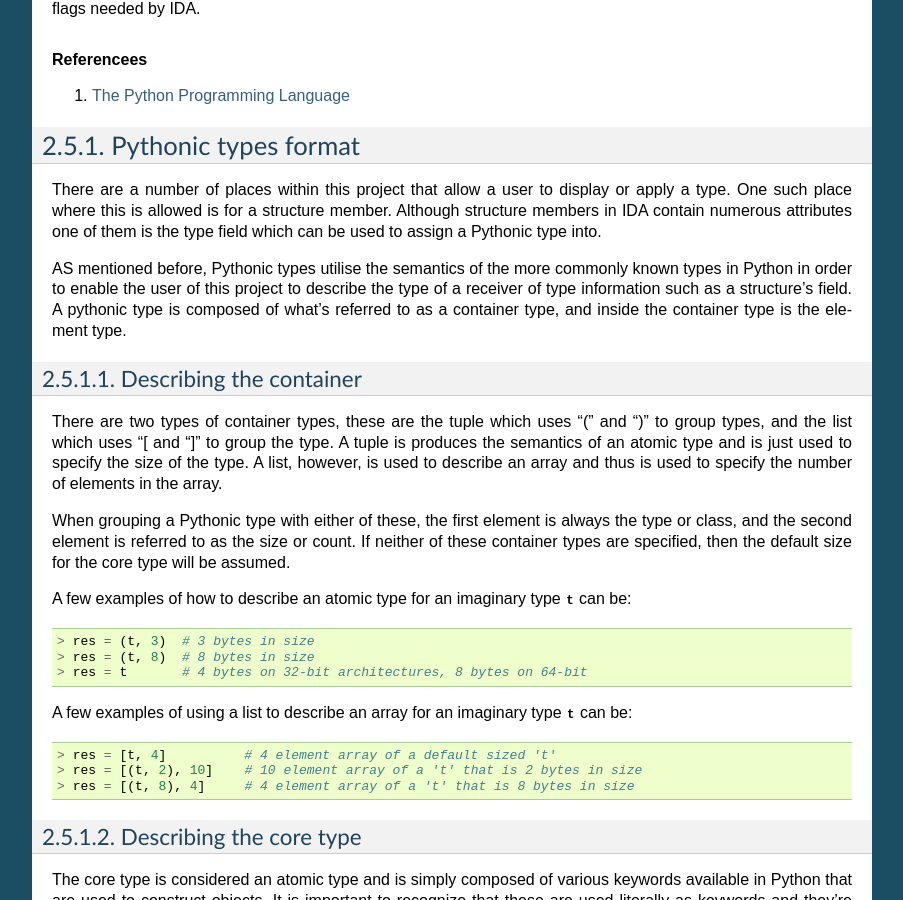
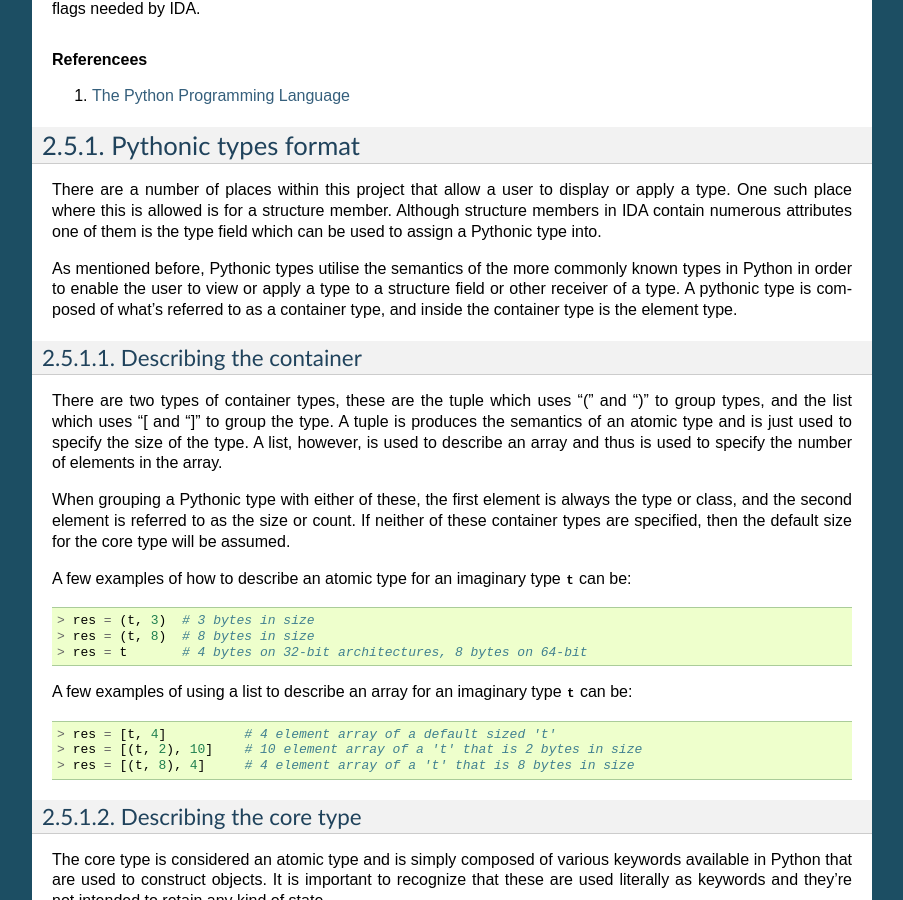
Before and after one commit to arizvisa/ida-minsc, a Sphinx documentation site: the page built from docs/static/pythontyping.rst, in a window 1280 px wide and 900 px high, scrolled down 370 px. Shown: the whole window, without its empty margins (198-1101 px from the left). Built offline with Sphinx 7.4.7, drawn with Linux system fonts in a browser that asks for light colours; pages that are not in the unit, such as notebooks, are missing from menus.

Commit message:
Fixed some bad english issues identified by @cbozzato.

```diff
--- a/docs/static/pythontyping.rst
+++ b/docs/static/pythontyping.rst
@@ -42,12 +42,11 @@ a structure member. Although structure members in IDA contain numerous
 attributes one of them is the type field which can be used to assign
 a Pythonic type into.
 
-AS mentioned before, Pythonic types utilise the semantics of the more
-commonly known types in Python in order to enable the user of this
-project to describe the type of a receiver of type information such
-as a structure's field. A pythonic type is composed of what's referred
-to as a container type, and inside the container type is the element
-type.
+As mentioned before, Pythonic types utilise the semantics of the more
+commonly known types in Python in order to enable the user to view
+or apply a type to a structure field or other receiver of a type. A
+pythonic type is composed of what's referred to as a container type,
+and inside the container type is the element type.
 
 Describing the container
 ************************
```
Also changed, not shown: docs/static/tagging.rst (+7 -3 lines).
